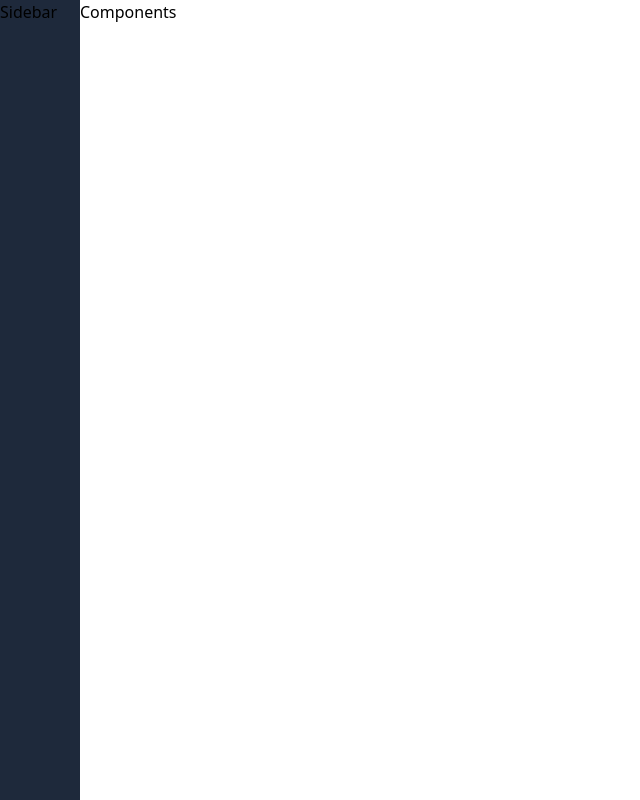
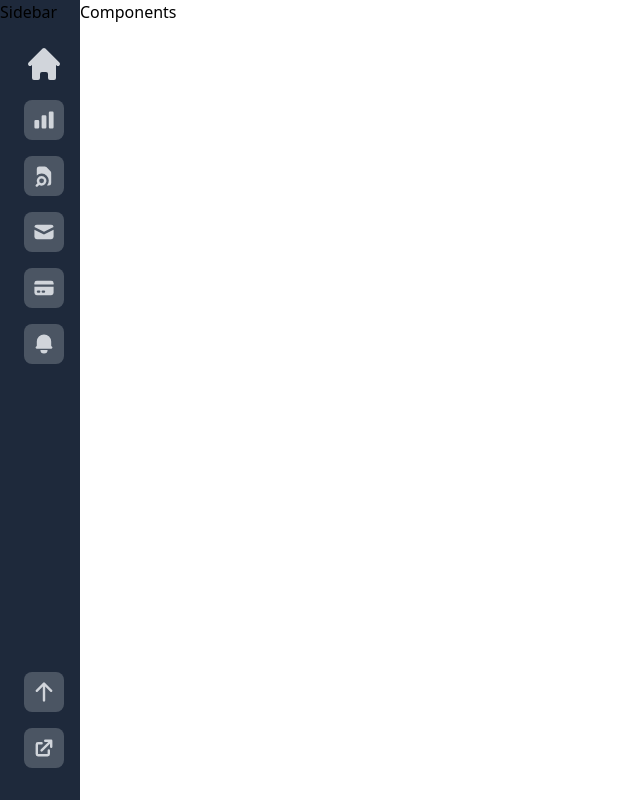
Before and after one commit to milosadnadjevic/dashboard, a React (Vite) app: page / in a window 1280 px wide. Shown: the whole page, without its empty margins (0-640 px from the left). Built offline with nearby package versions, Linux system fonts and the light colour scheme.

Commit message:
sidebar done

```diff
--- a/package.json
+++ b/package.json
@@ -10,7 +10,7 @@
     "preview": "vite preview"
   },
   "dependencies": {
-    "@heroicons/react": "^2.0.18",
+    "@heroicons/react": "^1.0.6",
     "react": "^18.2.0",
     "react-dom": "^18.2.0"
   },
--- a/src/components/Sidebar.jsx
+++ b/src/components/Sidebar.jsx
@@ -1,8 +1,46 @@
 import React from 'react'
+
+import { ArrowUpIcon, BellIcon, ChartBarIcon, CreditCardIcon, DocumentSearchIcon, ExternalLinkIcon, HomeIcon, MailIcon } from '@heroicons/react/solid'
 
 function Sidebar() {
   return (
-    <div className='bg-slate-800 flex-none w-14 sm:w-20 h-screen'>Sidebar</div>
+    <div className='bg-slate-800 flex-none w-14 sm:w-20 h-screen'>Sidebar
+    <div className='h-20 items-center flex'>
+        <HomeIcon width={40} className='text-gray-300 left-3 sm:left-6 fixed'/>
+    </div>
+    <div className='fixed left-3 sm:left-6 top-[100px]'>
+        <ChartBarIcon
+        width={40}
+        className='bg-gray-600 p-2 rounded-lg mb-4 text-gray-300'
+        />
+        <DocumentSearchIcon
+        width={40}
+        className='bg-gray-600 p-2 rounded-lg mb-4 text-gray-300'
+        />
+        <MailIcon
+        width={40}
+        className='bg-gray-600 p-2 rounded-lg mb-4 text-gray-300'
+        />
+        <CreditCardIcon
+        width={40}
+        className='bg-gray-600 p-2 rounded-lg mb-4 text-gray-300'
+        />
+        <BellIcon
+        width={40}
+        className='bg-gray-600 p-2 rounded-lg mb-4 text-gray-300'
+        />
+    </div>
+    <div className='fixed bottom-4 left-3 sm:left-6'>
+    <ArrowUpIcon
+        width={40}
+        className='bg-gray-600 p-2 rounded-lg mb-4 text-gray-300'
+        />
+        <ExternalLinkIcon
+        width={40}
+        className='bg-gray-600 p-2 rounded-lg mb-4 text-gray-300'
+        />
+    </div>
+    </div>
   )
 }
 
```
Also changed, not shown: 1 other file (tests, documents, lock files or other folders).
